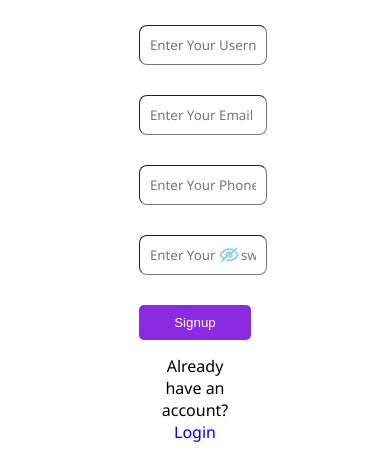
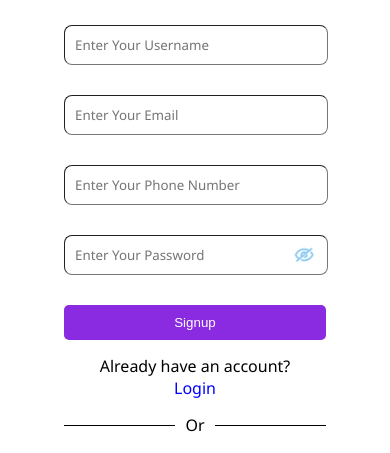
Before and after one commit to ArsenDiachuk/arsendiachuk.github.io, a plain HTML site: page PR1/index.html in a window 390 px wide. Shown: the part 152-605 px from the top of the page. Drawn offline with Linux system fonts and the light colour scheme.

Commit message:
Update style.css

```diff
--- a/PR1/styles/style.css
+++ b/PR1/styles/style.css
@@ -121,3 +121,20 @@ a{
     width: 20px;
     height: 20px;
 }
+
+@media (max-width: 480px) {
+.body{
+    width: 70%;
+    margin: 100px auto 0;
+}
+
+input{
+    width: 92.5%;
+    display: block;
+    margin-bottom: 30px;
+    padding: 10px;
+    border-radius: 8px;
+    border-width: 1px;
+    font-family:'Segoe UI', Tahoma, Geneva, Verdana, sans-serif;
+}
+}
```
